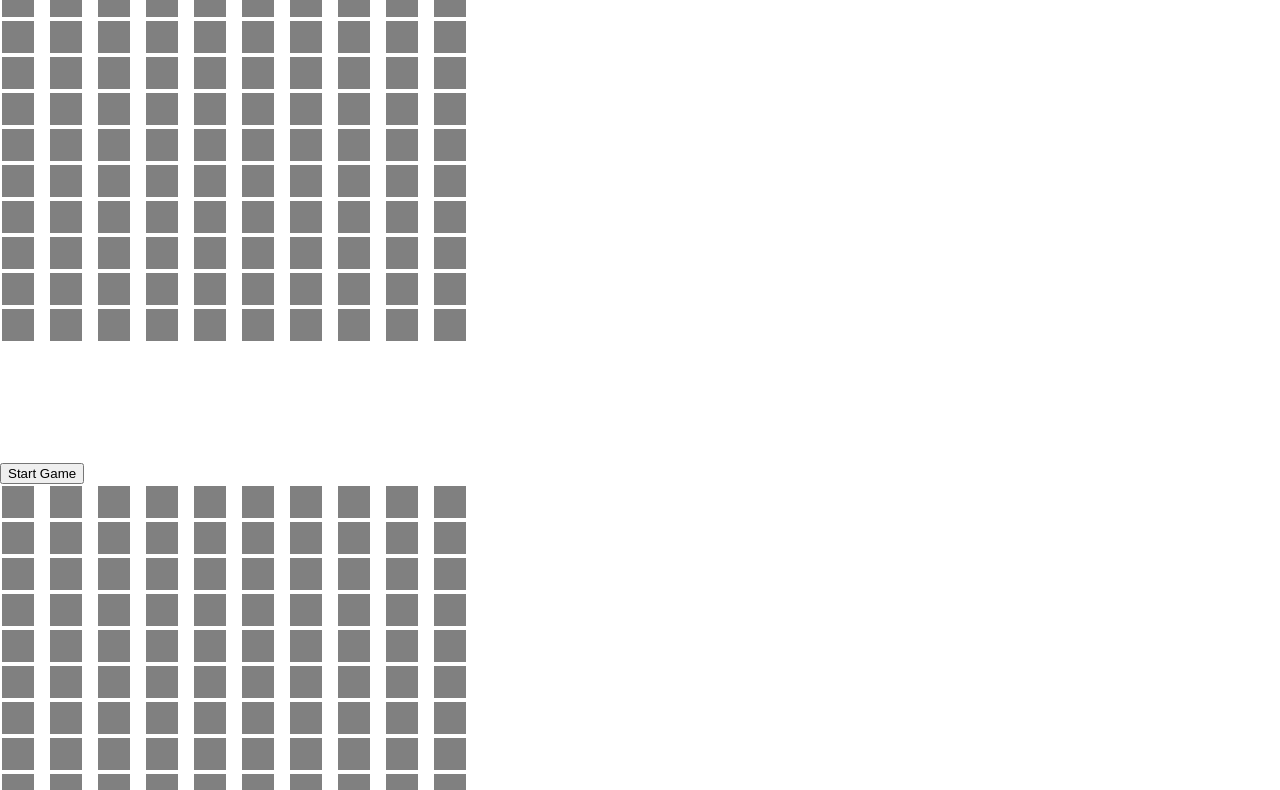
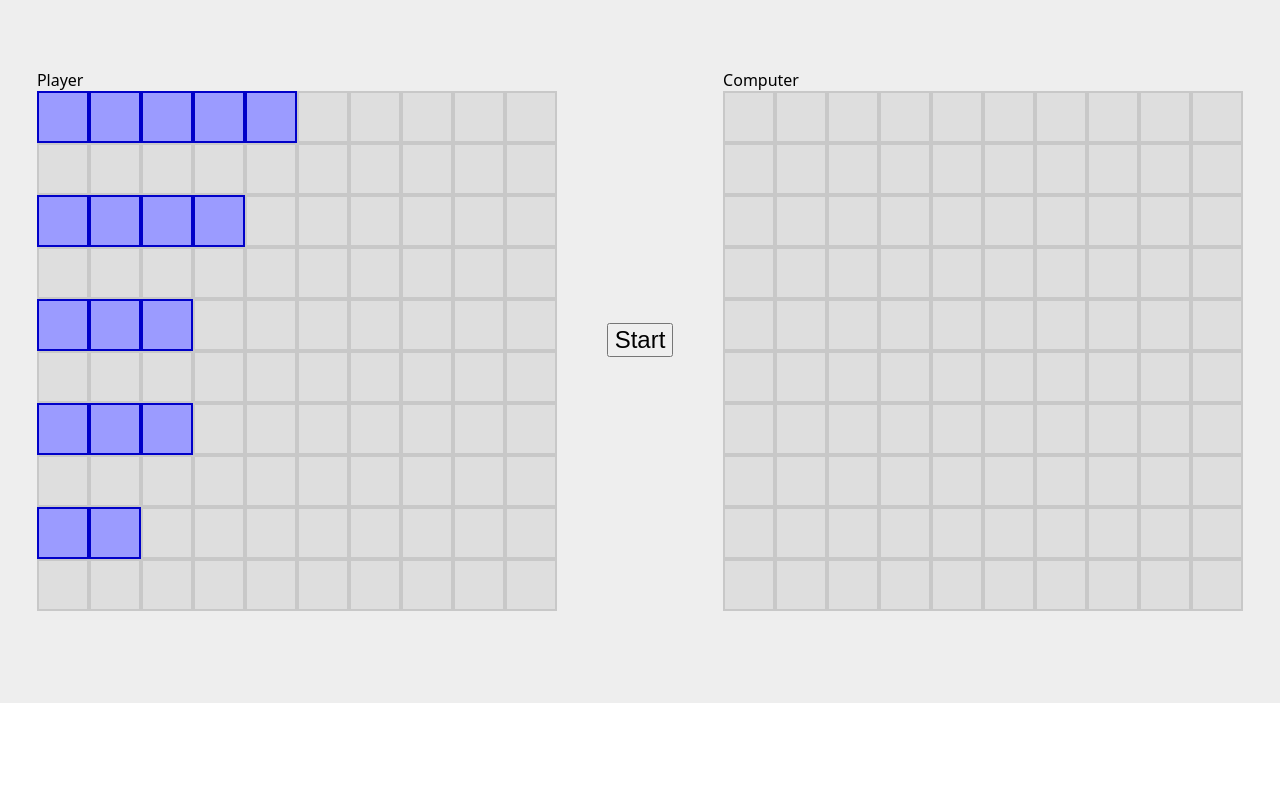
Before and after one commit to esb-11/Battleship, a website built with webpack: page src/template.html in a window 1280 px wide. Shown: the part 97-887 px from the top of the page. After the commit the page ends 800 px from the top, so only its background shows below. Built offline with nearby package versions, Linux system fonts and the light colour scheme.

Commit message:
feat: improve user interface

```diff
--- a/src/scripts/Game.js
+++ b/src/scripts/Game.js
@@ -9,7 +9,7 @@ const Game = (() => {
   const computer = Player.createPlayer();
 
   function init() {
-    PubSub.emit("playerBoardChanged", player.board.getBoard());
+    PubSub.emit("playerBoardChanged", player.board.revealBoard());
     PubSub.emit("enemyBoardChanged", computer.board.getBoard());
     PubSub.on("enemyBoardAttacked", playerAttack);
     PubSub.on("gameStarted", reset);
@@ -36,13 +36,13 @@ const Game = (() => {
   function computerAttack() {
     const coord = computer.makeAtack();
     player.board.receiveAttack(coord);
-    PubSub.emit("playerBoardChanged", player.board.getBoard());
+    PubSub.emit("playerBoardChanged", player.board.revealBoard());
   }
 
   function reset() {
     player.reset();
     computer.reset();
-    PubSub.emit("playerBoardChanged", player.board.getBoard());
+    PubSub.emit("playerBoardChanged", player.board.revealBoard());
     PubSub.emit("enemyBoardChanged", computer.board.getBoard());
   }
 
--- a/src/scripts/Gameboard.js
+++ b/src/scripts/Gameboard.js
@@ -75,6 +75,27 @@ const Gameboard = (() => {
       return boardClone;
     }
 
+    function revealBoard() {
+      const boardClone = [];
+
+      for (let i = 0; i < board.length; i++) {
+        const rowClone = [];
+        for (let j = 0; j < board[i].length; j++) {
+          const coord = [i, j];
+          if (attacks[coord]) {
+            rowClone.push(attacks[coord]);
+          } else if (board[i][j]) {
+            rowClone.push("ship");
+          } else {
+            rowClone.push(null);
+          }
+        }
+        boardClone.push(rowClone);
+      }
+
+      return boardClone;
+    }
+
     function canPlaceX(coord, length = 0) {
       const [x, y] = coord;
 
@@ -139,7 +160,7 @@ const Gameboard = (() => {
       attacks = {};
     }
 
-    return { placeX, placeY, receiveAttack, isEmpty, getBoard, reset };
+    return { placeX, placeY, receiveAttack, isEmpty, getBoard, reset, revealBoard };
   }
 
   function generateBoard() {
--- a/src/styles/styles.css
+++ b/src/styles/styles.css
@@ -5,9 +5,38 @@ body {
   height: 100%;
 }
 
+body {
+  font-family: system-ui, "Segoe UI", Roboto, Helvetica, Arial, sans-serif,
+    "Apple Color Emoji", "Segoe UI Emoji", "Segoe UI Symbol";
+}
+
+.content {
+  height: 100%;
+  width: 100%;
+  padding: 0px 12px 12px 12px;
+  box-sizing: border-box;
+  background-color: #eee;
+  display: flex;
+  flex-direction: column;
+  justify-content: center;
+}
+
+.logo {
+  width: fit-content;
+  align-self: center;
+}
+
+.gameboard-container {
+  margin: 64px 0px;
+  display: flex;
+  justify-content: space-around;
+  align-items: center;
+}
+
 .board {
-  width: 480px;
-  height: 480px;
+  flex: 0;
+  display: grid;
+  grid-template-rows: repeat(10, 1fr);
 }
 
 .grid-row {
@@ -16,16 +45,34 @@ body {
 }
 
 .grid-cell {
-  height: 32px;
-  width: 32px;
-  margin: 2px;
-  background-color: gray;
+  height: 48px;
+  width: 48px;
+  background-color: rgb(222, 222, 222);
+  border: 2px solid rgb(200, 200, 200);
 }
 
-.grid-cell.hit {
-  background-color: green;
+.grid-cell:hover {
+  border: 2px solid rgb(155, 155, 155);
 }
 
-.grid-cell.miss {
-  background-color: red;
+.grid-cell.hit,
+.grid-cell.hit:hover {
+  background-color: rgb(155, 255, 155);
+  border: 2px solid rgb(0, 200, 0);
 }
+
+.grid-cell.miss,
+.grid-cell.miss:hover {
+  background-color: rgb(255, 155, 155);
+  border: 2px solid rgb(200, 0, 0);
+}
+
+.grid-cell.ship,
+.grid-cell.ship:hover {
+  background-color: rgb(155, 155, 255);
+  border: 2px solid rgb(0, 0, 200);
+}
+
+.start-game-button {
+  font-size: 24px;
+}
--- a/src/template.html
+++ b/src/template.html
@@ -1,17 +1,28 @@
 <!DOCTYPE html>
 <html lang="en">
   <head>
-  <meta charset="UTF-8">
-  <meta name="viewport" content="width=device-width, initial-scale=1.0">
+    <meta charset="UTF-8" />
+    <meta name="viewport" content="width=device-width, initial-scale=1.0" />
     <title>Battleship</title>
   </head>
   <body>
-  <h1>Battleship</h1>
+    <div class="content">
+      <h1 class="logo">Battleship</h1>
 
+      <div class="gameboard-container">
+        <div>
+          <div class="player-name">Player</div>
           <div id="left-board" class="board"></div>
+        </div>
 
-  <button class="start-game-button">Start Game</button>
-
+        <div class="buttons">
+          <button class="start-game-button">Start</button>
+        </div>
+        <div>
+          <div class="player-name">Computer</div>
           <div id="right-board" class="board"></div>
+        </div>
+      </div>
+    </div>
   </body>
 </html>
```
Lines whose indentation alone changed are shown as unchanged.
